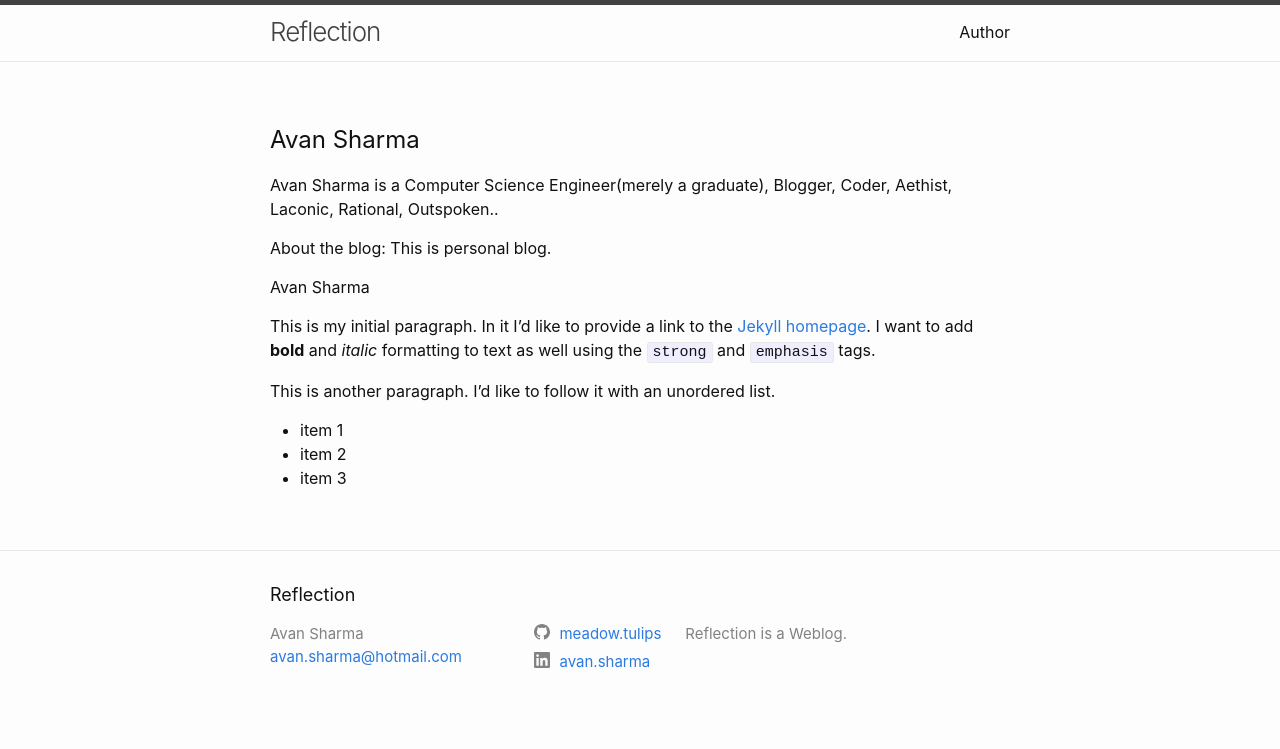
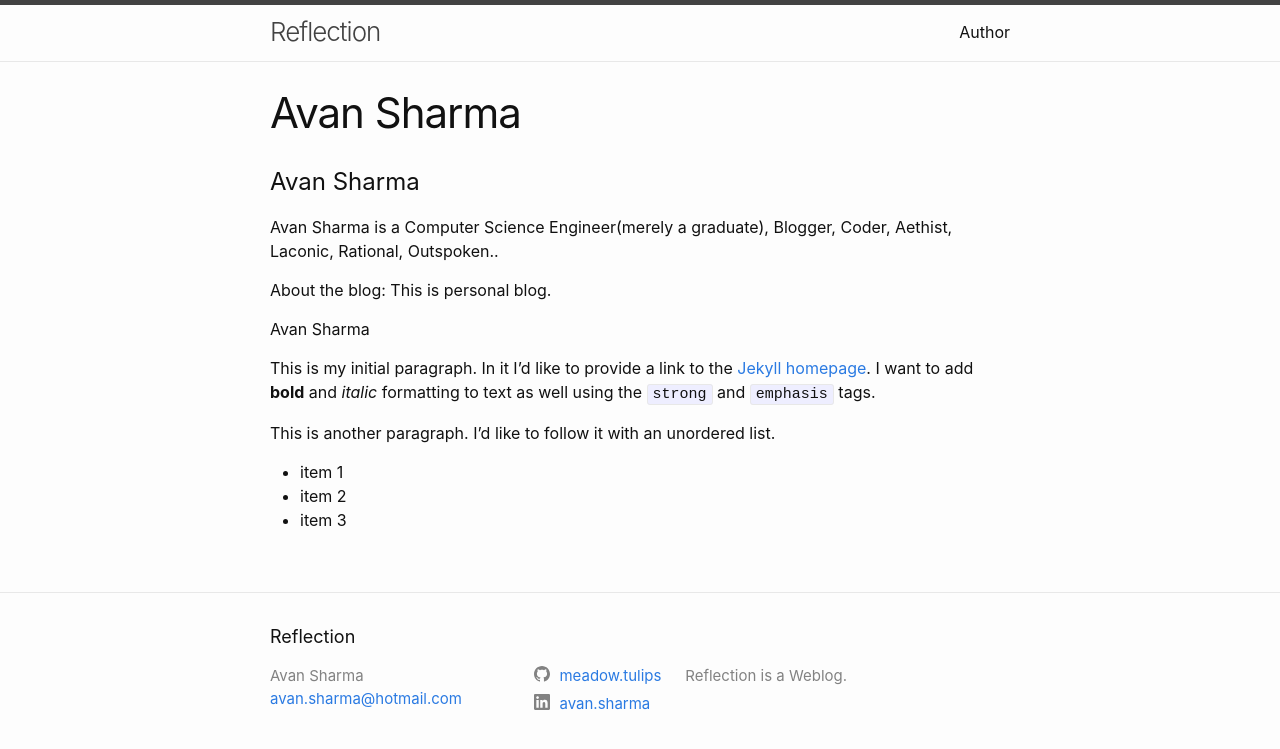
Before and after one commit to meadow-tulips/Myblog, a Jekyll site: the page built from about.md, in a window 1280 px wide. Shown: the top 749 px of the page. Built offline with Jekyll 4.4.1, drawn with Linux system fonts in a browser that asks for light colours.

Commit message:
Update about.md

```diff
--- a/about.md
+++ b/about.md
@@ -2,6 +2,7 @@
 layout: page
 title: Author
 permalink: /author/
+author: Avan Sharma
 ---
 
 
```
